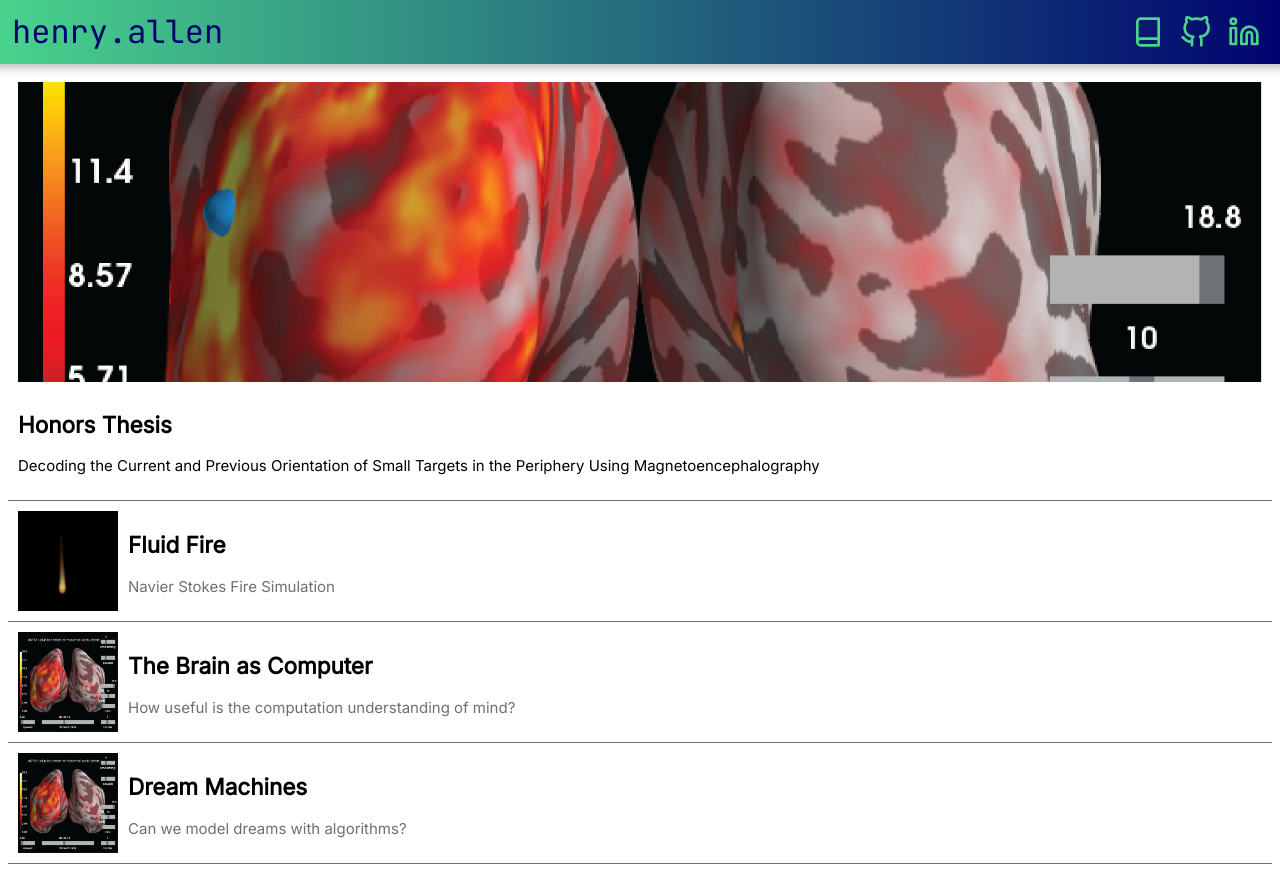
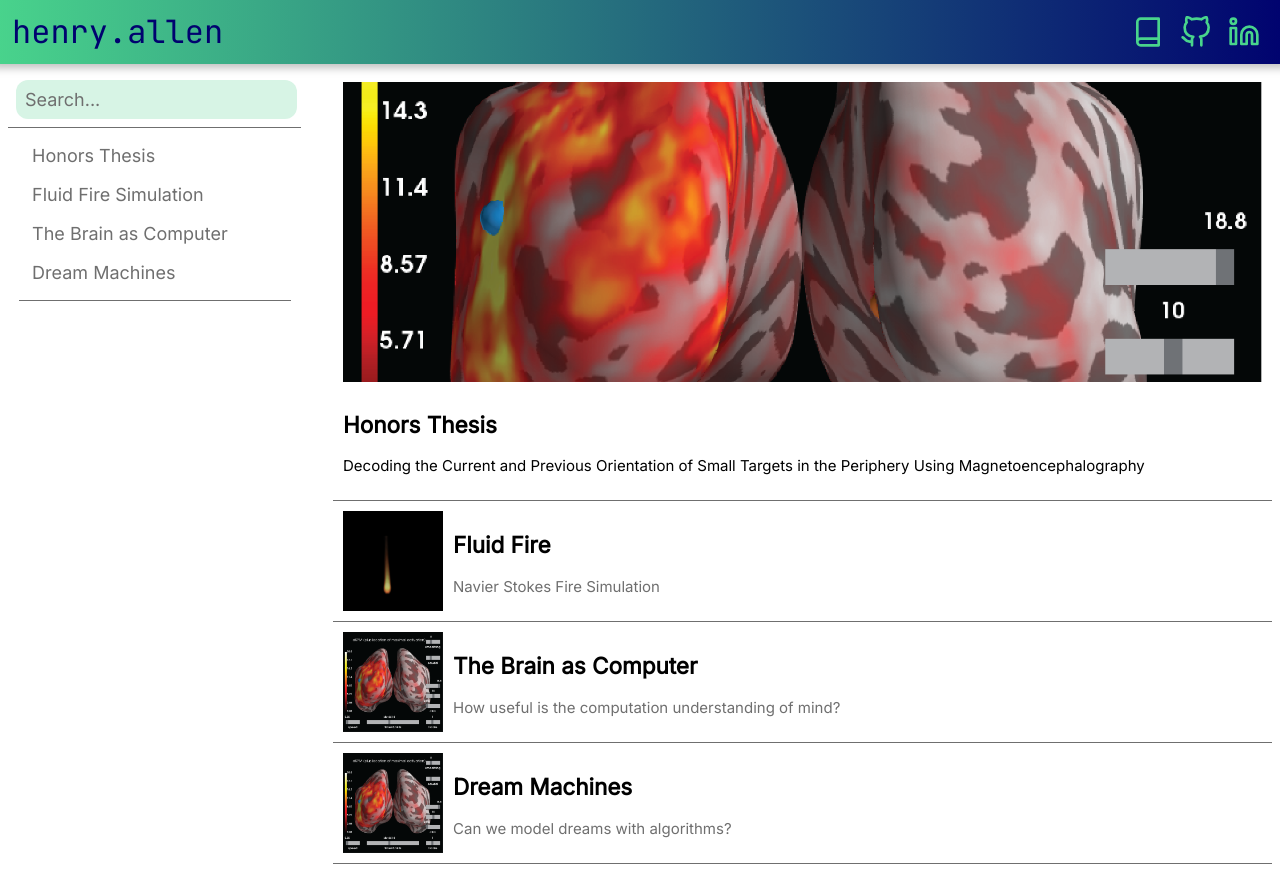
Before and after one commit to hmallen99/hmallen99.github.io, a React (Create React App) app: page /#/ in a window 1280 px wide. Built offline with nearby package versions, Linux system fonts and the light colour scheme.

Commit message:
Add back filter

```diff
--- a/src/Projects/Projects.tsx
+++ b/src/Projects/Projects.tsx
@@ -14,6 +14,11 @@ export default function Projects(props: Props) {
     return (
         <>
             <div className="projects-container">
+                {
+                    platformInfo.formFactor === FormFactor.Wide ?
+                        <FilterNavigator route={"/projects"} items={props.projects} /> :
+                        null
+                }
                 <Outlet />
             </div>
         </>
```
